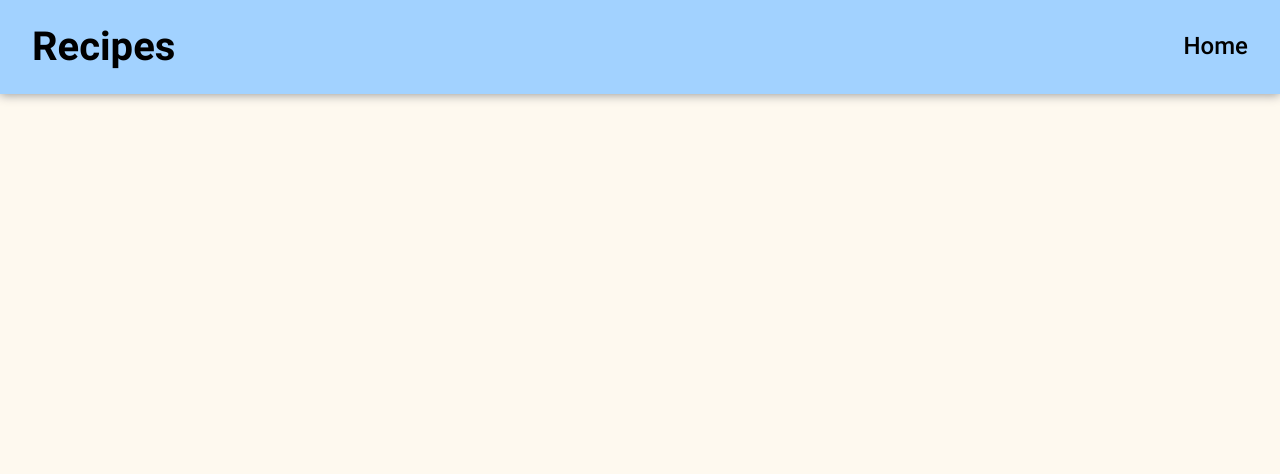
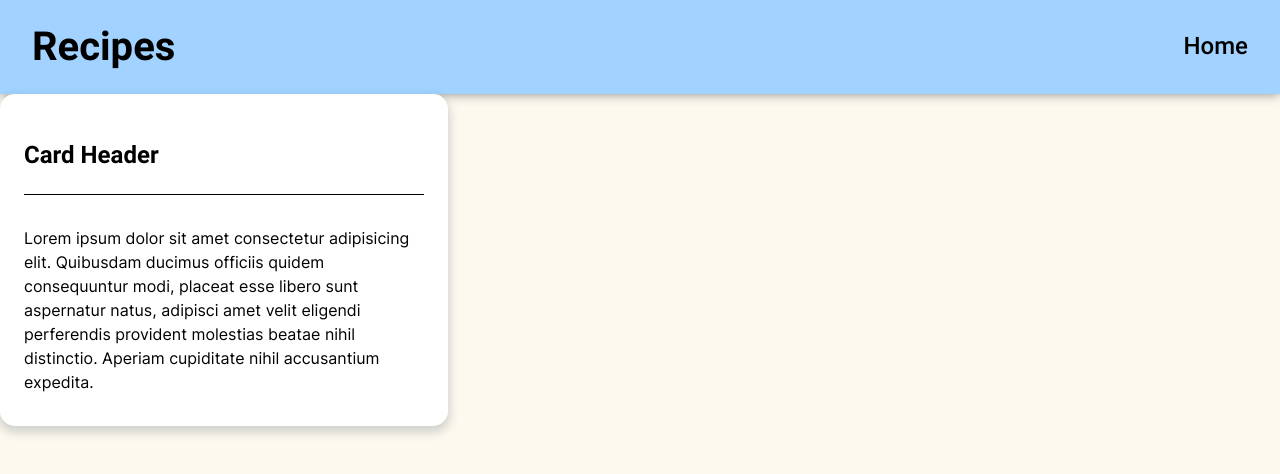
Before and after one commit to Qusz/vue-recipe-app, a Vue app: page / in a window 1280 px wide. Shown: the top 474 px of the page. Built offline with nearby package versions, Linux system fonts and the light colour scheme.

Commit message:
adds recipe card

```diff
--- a/src/App.vue
+++ b/src/App.vue
@@ -1,6 +1,7 @@
 <template>
 
   <TheHeader></TheHeader>
+  <RecipeCard></RecipeCard>
 
 </template>
 
@@ -8,12 +9,13 @@
 <script>
 
 import TheHeader from '@/components/TheHeader.vue'
+import RecipeCard from '@/components/RecipeCard.vue';
 
 export default {
     data() {
         return {};
     },
-    components: { TheHeader }
+    components: { TheHeader, RecipeCard }
 }
 
 </script>
--- a/src/assets/styles/sass/base/_vars.scss
+++ b/src/assets/styles/sass/base/_vars.scss
@@ -26,3 +26,4 @@ $spacer-xxs: .7rem;
 $clr-primary: #FEF9EF;
 $clr-secondary: #A2D2FF;
 $clr-accent: #FF865E;
+$clr-white: #fff;
--- a/src/assets/styles/sass/components/RecipeCard.scss
+++ b/src/assets/styles/sass/components/RecipeCard.scss
@@ -0,0 +1,36 @@
+@use '../base/' as *;
+
+.card {
+
+  //! Change width
+  max-width: 400px;
+
+  padding: $spacer-xs $spacer-s;
+  background-color: $clr-white;
+  border-radius: 15px;
+
+  -webkit-box-shadow: 0px 5px 10px 2px rgba(34, 60, 80, 0.2);
+  -moz-box-shadow: 0px 5px 10px 2px rgba(34, 60, 80, 0.2);
+  box-shadow: 0px 5px 10px 2px rgba(34, 60, 80, 0.2);
+
+  transition: all .2s ease;
+
+    &__header {
+      font-family: 'Roboto-Bold';
+      font-size: $fs-m;
+
+      padding-bottom: $spacer-s;
+      border-bottom: 1px solid black;
+    }
+
+    &__body {
+      font-family: 'Inter';
+      font-size: $fs-s;
+      line-height: 1.5;
+    }
+
+    &:hover {
+      cursor: pointer;
+      scale: 1.05;
+    }
+}
--- a/src/components/RecipeCard.vue
+++ b/src/components/RecipeCard.vue
@@ -0,0 +1,16 @@
+<template>
+  <div class="card">
+    <h4 class="card__header">Card Header</h4>
+    <div class="card__body">
+      <p class="card__content">Lorem ipsum dolor sit amet consectetur adipisicing elit. Quibusdam ducimus officiis quidem consequuntur modi, placeat esse libero sunt aspernatur natus, adipisci amet velit eligendi perferendis provident molestias beatae nihil distinctio. Aperiam cupiditate nihil accusantium expedita.</p>
+    </div>
+  </div>
+</template>
+
+<script>
+
+</script>
+
+<style lang="scss" scoped>
+  @import '@/assets/styles/sass/components/RecipeCard.scss';
+</style>
```
